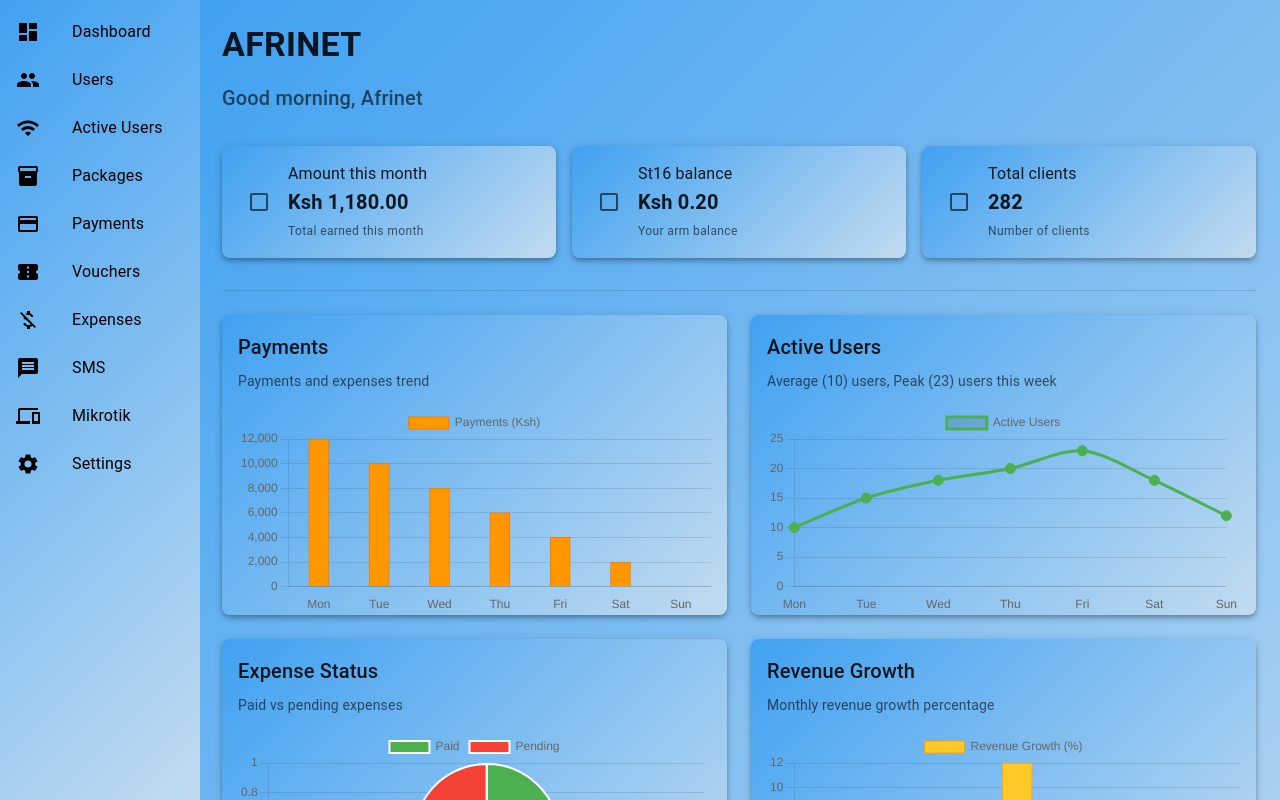
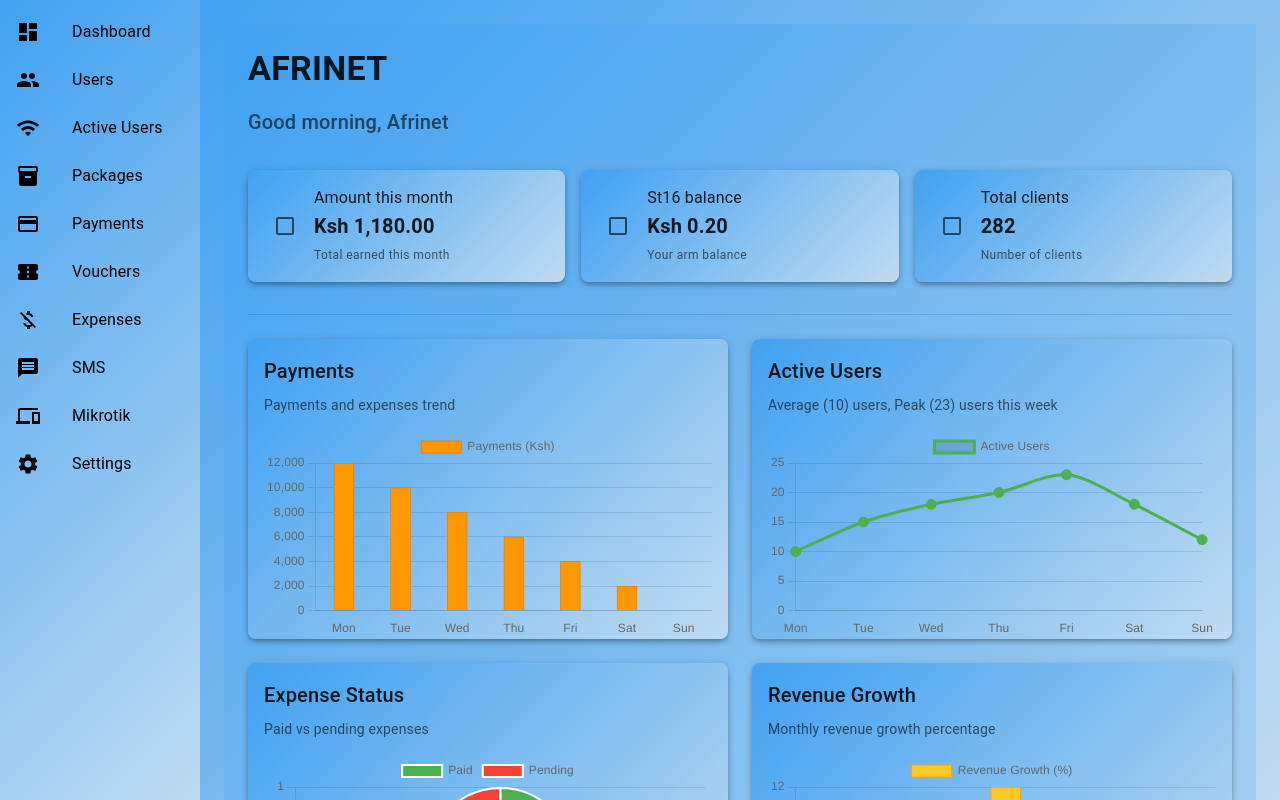
Before and after one commit to kileldylan/afrinet_project, a React (Vite) app in the folder afrinet_frontend/: page / in a window 1280 px wide. Built offline with nearby package versions, Linux system fonts and the light colour scheme.

Commit message:
fixed the viewport issue

```diff
--- a/afrinet_frontend/index.html
+++ b/afrinet_frontend/index.html
@@ -3,7 +3,7 @@
   <head>
     <meta charset="UTF-8" />
     <link rel="icon" type="image/svg+xml" href="/vite.svg" />
-    <meta name="viewport" content="width=device-width, initial-scale=1.0" />
+    <meta name="viewport" content="width=device-width, initial-scale=1" />
     <title>Afrinet Communications</title>
   </head>
   <body>
--- a/afrinet_frontend/src/pages/Dashboard.jsx
+++ b/afrinet_frontend/src/pages/Dashboard.jsx
@@ -1,12 +1,39 @@
-import React from 'react';
-import { Box, Grid, Typography, Paper } from '@mui/material';
+import React, { useState } from 'react';
+import {
+  Box,
+  Grid,
+  Typography,
+  Paper,
+  IconButton,
+  useTheme,
+  useMediaQuery,
+  CssBaseline,
+  Toolbar
+} from '@mui/material';
+import MenuIcon from '@mui/icons-material/Menu';
 import Sidebar from './Sidebar';
 import Insights from './InsightCard';
 
 const Dashboard = () => {
+  const theme = useTheme();
+  const isMobile = useMediaQuery(theme.breakpoints.down('md'));
+  const [mobileOpen, setMobileOpen] = useState(false);
+
+  const handleDrawerToggle = () => {
+    setMobileOpen(!mobileOpen);
+  };
+
   return (
-    <Box sx={{ display: 'flex', fontFamily: 'Roboto, sans-serif', height: '100vh', width: '100%', margin: 0, padding: 0 }}>
-      <Sidebar />
+    <Box sx={{ display: 'flex', fontFamily: 'Roboto, sans-serif', height: '100vh', width: '100%' }}>
+      <CssBaseline />
+      {/* Sidebar - Always rendered but conditionally shown based on screen size */}
+      <Sidebar
+        mobileOpen={mobileOpen}
+        handleDrawerToggle={handleDrawerToggle}
+        isMobile={isMobile}
+      />
+
+      {/* Main Content */}
       <Box
         component="main"
         sx={{
@@ -16,11 +43,37 @@
           minHeight: '100vh',
           width: '100%',
           overflow: 'auto',
-          marginLeft: '-2px', // Slight negative margin to ensure no gap
         }}
       >
+        {/* Mobile App Bar with Toggle Button */}
+        {isMobile && (
+          <Toolbar sx={{
+            display: 'flex',
+            alignItems: 'center',
+            justifyContent: 'flex-start',
+            backgroundColor: 'rgba(255, 255, 255, 0.7)',
+            backdropFilter: 'blur(10px)',
+            boxShadow: '0 2px 4px rgba(0,0,0,0.1)',
+          }}>
+            <IconButton
+              color="inherit"
+              aria-label="open drawer"
+              edge="start"
+              onClick={handleDrawerToggle}
+              sx={{ mr: 2 }}
+            >
+              <MenuIcon />
+            </IconButton>
+            <Typography variant="h6" noWrap component="div">
+              Dashboard
+            </Typography>
+          </Toolbar>
+        )}
+
         {/* Insights Section */}
-        <Insights />
+        <Box sx={{ p: isMobile ? 2 : 3 }}>
+          <Insights />
+        </Box>
       </Box>
     </Box>
   );
--- a/afrinet_frontend/src/pages/Sidebar.jsx
+++ b/afrinet_frontend/src/pages/Sidebar.jsx
@@ -1,5 +1,16 @@
 import React from 'react';
-import { Drawer, List, ListItem, ListItemIcon, ListItemText } from '@mui/material';
+import {
+  Drawer,
+  List,
+  ListItem,
+  ListItemIcon,
+  ListItemText,
+  IconButton,
+  Toolbar,
+  useTheme,
+  useMediaQuery,
+  Box,
+} from '@mui/material';
 import {
   Dashboard,
   Inventory,
@@ -11,10 +22,15 @@
   MoneyOff,
   Message,
   Devices,
+  Menu,
+  ChevronLeft,
 } from '@mui/icons-material';
 import { Link } from 'react-router-dom';
 
-const Sidebar = () => {
+const Sidebar = ({ mobileOpen, handleDrawerToggle, isMobile }) => {
+  const theme = useTheme();
+  const drawerWidth = 200;
+
   const menuItems = [
     { text: 'Dashboard', icon: <Dashboard />, path: '/' },
     { text: 'Users', icon: <People />, path: '/users' },
@@ -28,22 +44,16 @@
     { text: 'Settings', icon: <Settings />, path: '/settings' },
   ];
 
-  return (
-    <Drawer
-      variant="permanent"
-      anchor="left"
-      sx={{
-        width: 200,
-        flexShrink: 0,
-        '& .MuiDrawer-paper': {
-          width: 200,
-          boxSizing: 'border-box',
-          fontFamily: 'Roboto, sans-serif',
-          borderRight: 'none',
-          background: 'linear-gradient(135deg,rgb(64, 161, 241) 0%,rgb(193, 219, 240) 100%)',
-        },
-      }}
-    >
+  const drawerContent = (
+    <Box>
+      {/* Close button for mobile */}
+      {isMobile && (
+        <Toolbar sx={{ display: 'flex', justifyContent: 'flex-end' }}>
+          <IconButton onClick={handleDrawerToggle}>
+            <ChevronLeft />
+          </IconButton>
+        </Toolbar>
+      )}
       <List>
         {menuItems.map((item) => (
           <ListItem
@@ -51,14 +61,60 @@
             key={item.text}
             component={Link}
             to={item.path}
-            sx={{ color: 'black' }} // Set text and icon color
+            sx={{ color: 'black' }}
+            onClick={isMobile ? handleDrawerToggle : undefined} // Close drawer on mobile when item is clicked
           >
             <ListItemIcon sx={{ color: 'black' }}>{item.icon}</ListItemIcon>
             <ListItemText primary={item.text} />
           </ListItem>
         ))}
       </List>
-    </Drawer>
+    </Box>
+  );
+
+  return (
+    <Box
+      component="nav"
+      sx={{ width: { md: drawerWidth }, flexShrink: { md: 0 } }}
+      aria-label="sidebar"
+    >
+      {/* Mobile/Tablet Drawer */}
+      <Drawer
+        variant="temporary"
+        open={mobileOpen}
+        onClose={handleDrawerToggle}
+        ModalProps={{
+          keepMounted: true, // Better open performance on mobile
+        }}
+        sx={{
+          display: { xs: 'block', md: 'none' },
+          '& .MuiDrawer-paper': {
+            width: drawerWidth,
+            boxSizing: 'border-box',
+            background: 'linear-gradient(135deg, rgb(64, 161, 241) 0%, rgb(193, 219, 240) 100%)',
+          },
+        }}
+      >
+        {drawerContent}
+      </Drawer>
+
+      {/* Desktop Drawer */}
+      <Drawer
+        variant="permanent"
+        sx={{
+          display: { xs: 'none', md: 'block' },
+          '& .MuiDrawer-paper': {
+            width: drawerWidth,
+            boxSizing: 'border-box',
+            background: 'linear-gradient(135deg, rgb(64, 161, 241) 0%, rgb(193, 219, 240) 100%)',
+            borderRight: 'none',
+          },
+        }}
+        open
+      >
+        {drawerContent}
+      </Drawer>
+    </Box>
   );
 };
 
```
